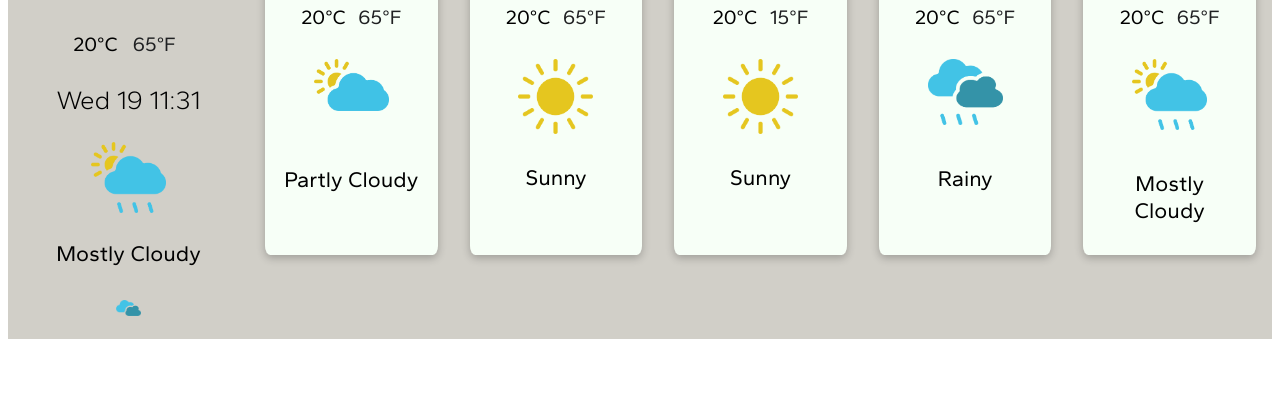
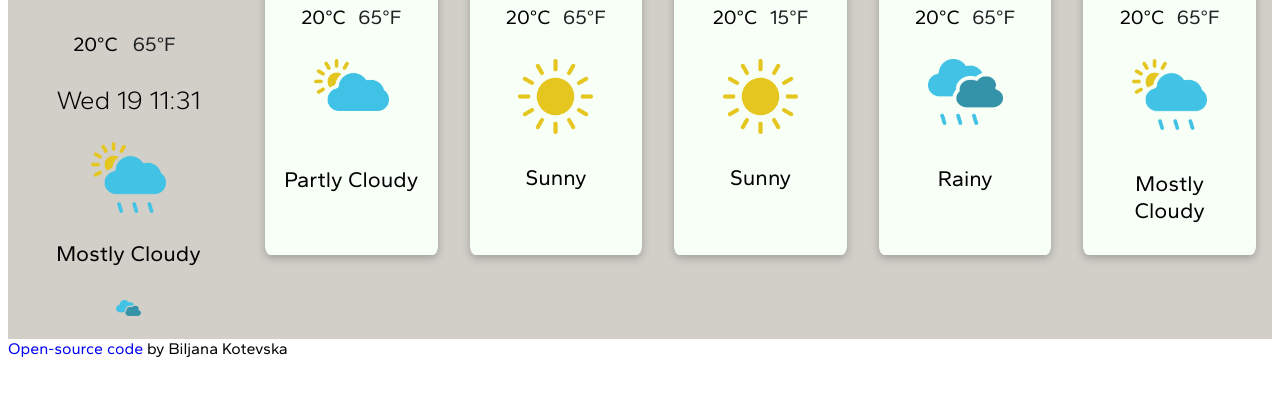
Before and after one commit to BiljanaKotev/weather-app, a plain HTML site: page index.html in a window 1280 px wide. Shown: the part 143-538 px from the top of the page. Drawn offline with nearby package versions, Linux system fonts and the light colour scheme; no server answers; a web font is replaced by a local one.

Commit message:
added link for source code

```diff
--- a/index.html
+++ b/index.html
@@ -49,9 +49,8 @@
           src="images/mostly-cloudy.png"
           alt="mostly cloudy icon"
         />
-        <!-- <p class="forecast forecast-percent">Rain-30%</p>
-     <img class="raindrop-icon" src="images/rain-drop-1.png" alt="rain drop icon">  -->
       </div>
+
       <div class="days">
         <p class="date">Tue</p>
         <div class="box">
@@ -121,5 +120,14 @@
       </div>
     </div>
     <script src="src/index.js"></script>
+    <footer>
+      <a
+        class="code-link"
+        href="https://github.com/BiljanaKotev/weather-app"
+        target="_blank"
+        >Open-source code</a
+      >
+      <author class="author">by Biljana Kotevska</author>
+    </footer>
   </body>
 </html>
--- a/src/styles.css
+++ b/src/styles.css
@@ -119,3 +119,7 @@ div .days {
 .sat-forecast {
   margin-top: 40px;
 }
+
+.code-link {
+  text-decoration: none;
+}
```
